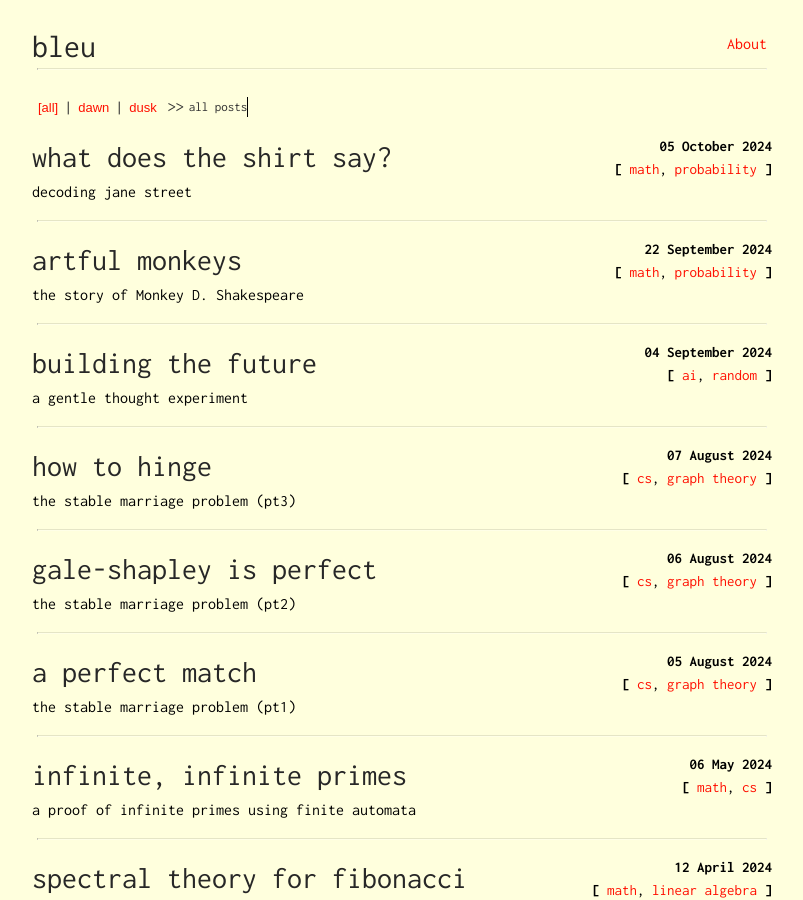
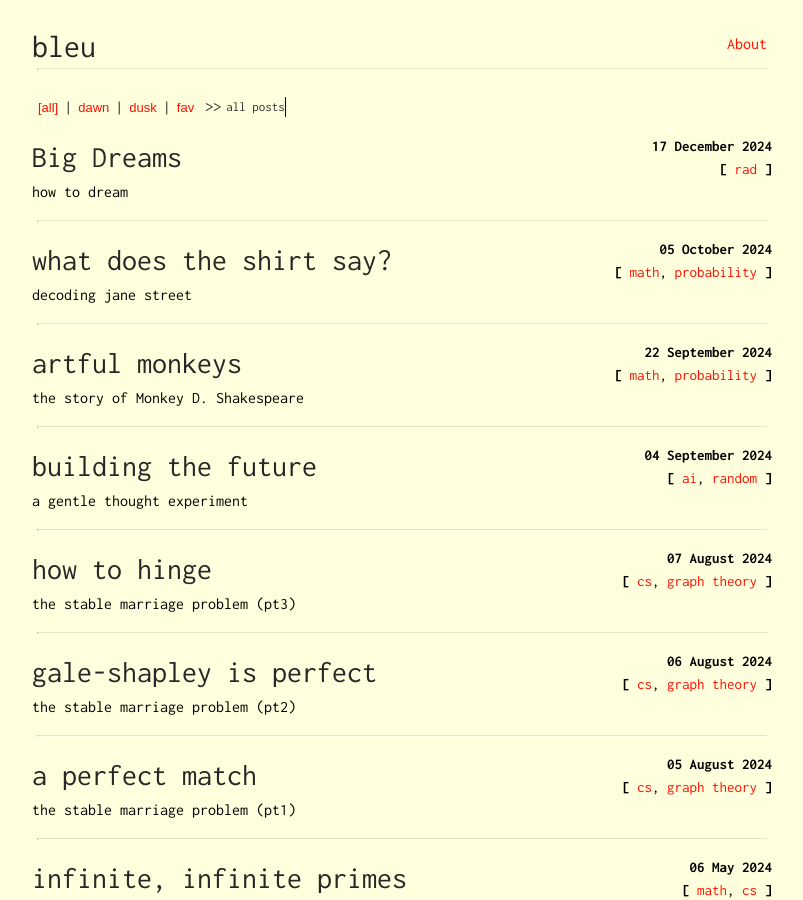
Before and after one commit to chrissuu/bleu_fix, a Jekyll site: the page built from index.html, in a window 1280 px wide and 900 px high. Shown: the whole window, without its empty margins (238-1041 px from the left). Built offline with Jekyll 4.4.1, drawn with Linux system fonts in a browser that asks for light colours; part of the change alters nothing that is shown.

Commit message:
a favorite posts tab feature, test

```diff
--- /dev/null
+++ b/_posts/2024-12-17-big-dreams.md
@@ -0,0 +1,7 @@
+---
+layout: post
+title:
+subtitle: how to dream
+tags: [rad]
+type: nr
+---
--- a/index.html
+++ b/index.html
@@ -13,6 +13,10 @@ layout: default
     <span class="vertical-bar">|</span>
     <span class="tab-button-container">
         <button class="tab-button" data-filter="rigorous" onclick="filterPosts('rigorous')">dusk</button>
+    </span>
+    <span class="vertical-bar">|</span>
+    <span class="tab-button-container">
+        <button class="tab-button" data-filter="favorite" onclick="filterPosts('favorite')">fav</button>
     </span>
     <span class="description-separator"> &gt;&gt;</span>
     <div class="description" id ="description">all posts</div>
@@ -46,7 +50,6 @@ layout: default
                     <b>]</b>
                 {% endif %}
             </div>
-
             <div class="subtitle">
                 {{ post.subtitle }}
             </div>
@@ -72,22 +75,30 @@ layout: default
             // console.log(post.getAttributeNames());
 
             var postType = post.getAttribute('type');
-            // console.log(postType)
-
+            console.log('posttype:');
+            console.log(postType);
+            var splitAndRemoveSpaces = postType.split(',').map(item => item.trim()).filter(item => item.length > 0);
+            // /console.log(postType)
+            console.log(splitAndRemoveSpaces);
             if (tag === 'all') {
                 post.style.display = 'block';
                 separators[index].style.display="block";
             }
-            else if (tag === 'rigorous' && postType === 'r') {
+            else if (tag === 'rigorous' && splitAndRemoveSpaces.includes('r')) {
                 // console.log("RIGOROUS");
                 post.style.display = 'block';
                 separators[index].style.display="block";
             }
-            else if (tag === 'nonrigorous' && postType === 'nr') {
+            else if (tag === 'nonrigorous' && splitAndRemoveSpaces.includes('nr')) {
                 // console.log("NONRIGOROUS");
                 post.style.display = 'block';
                 separators[index].style.display="block";
-            } else {
+            }
+            else if (tag === 'favorite' && splitAndRemoveSpaces.includes('f')) {
+                post.style.display = 'block';
+                separators[index].style.display="block";
+            }
+            else {
                 post.style.display = 'none';
                 separators[index].style.display="none";
             }
@@ -134,6 +145,7 @@ layout: default
 
         const map = new Map();
 
+        map.set('favorite', 'fav');
         map.set('nonrigorous', 'dawn');
         map.set('rigorous', 'dusk');
         map.set('all', 'all');
@@ -147,6 +159,9 @@ layout: default
                 break;
             case 'nonrigorous':
                 descriptionText = 'gentle and layman';
+                break;
+            case 'favorite':
+                descriptionText = 'favorite, must reads';
                 break;
         }
 
```
